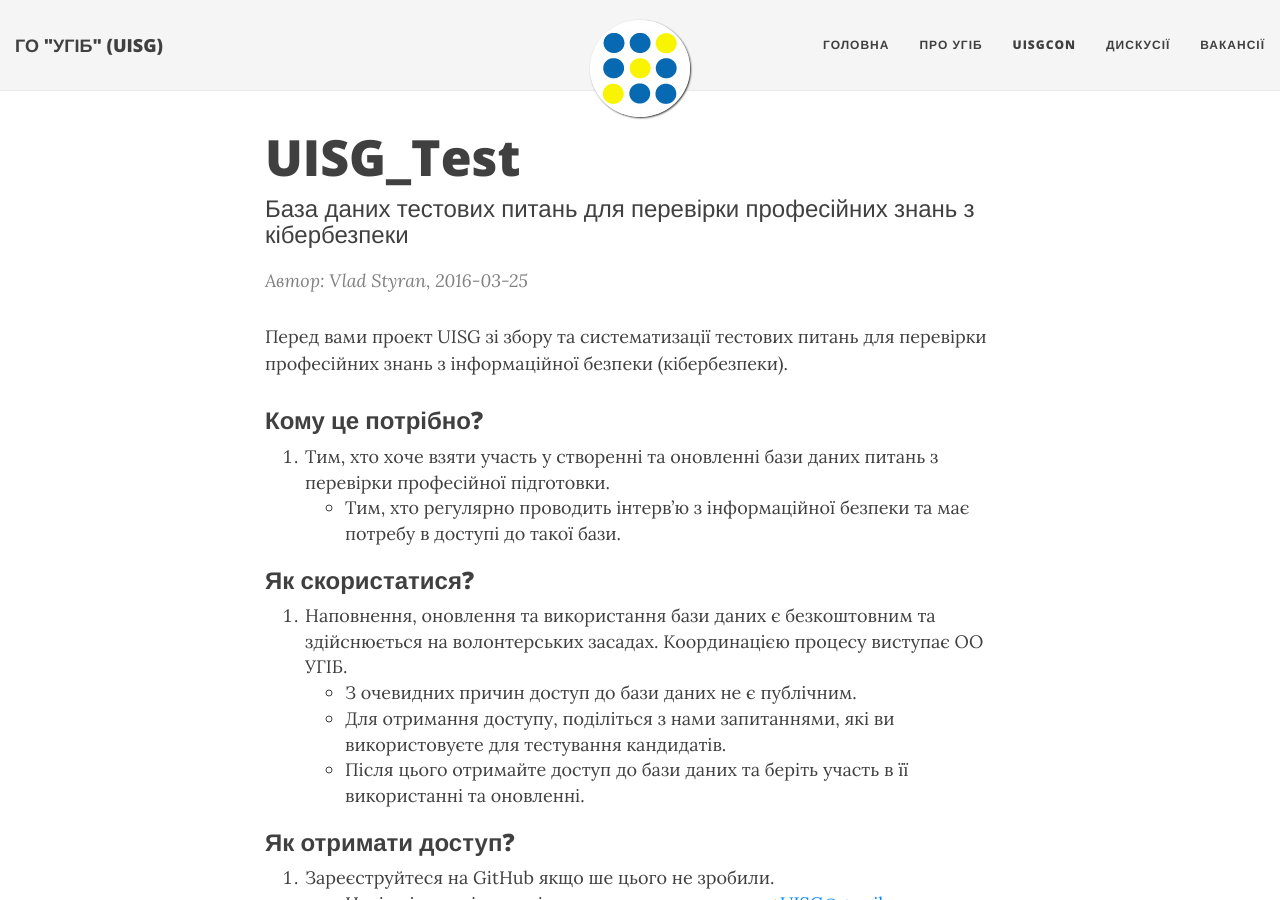
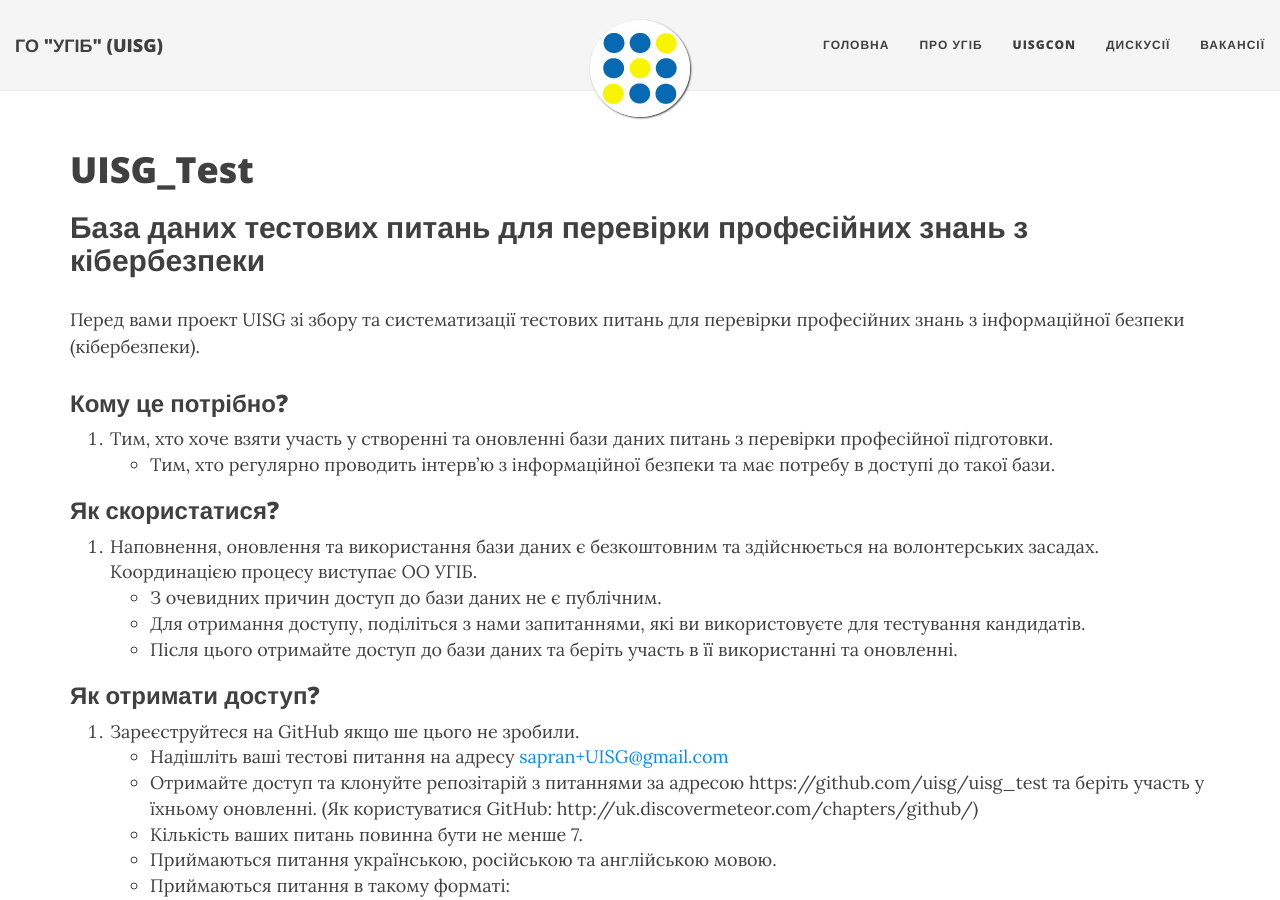
Before and after one commit to vzhora/uisg.github.io, a Jekyll site: the page built from _posts/2016-03-25-uisg-test.md, in a window 1280 px wide and 900 px high. Built offline with Jekyll 4.4.1, drawn with Linux system fonts in a browser that asks for light colours; nearby versions of some CDN libraries; comment, search, counter and statistics services are not loaded.

Commit message:
Update post.

```diff
--- a/_posts/2016-03-25-uisg-test.md
+++ b/_posts/2016-03-25-uisg-test.md
@@ -1,9 +1,6 @@
----
-layout: post
-title: UISG_Test
-subtitle: База даних тестових питань для перевірки професійних знань з кібербезпеки
-author: Vlad Styran
----
+# UISG_Test
+## База даних тестових питань для перевірки професійних знань з кібербезпеки
+
 Перед вами проект UISG зі збору та систематизації тестових питань для перевірки професійних знань з інформаційної безпеки (кібербезпеки).
 
 ### Кому це потрібно?
```
